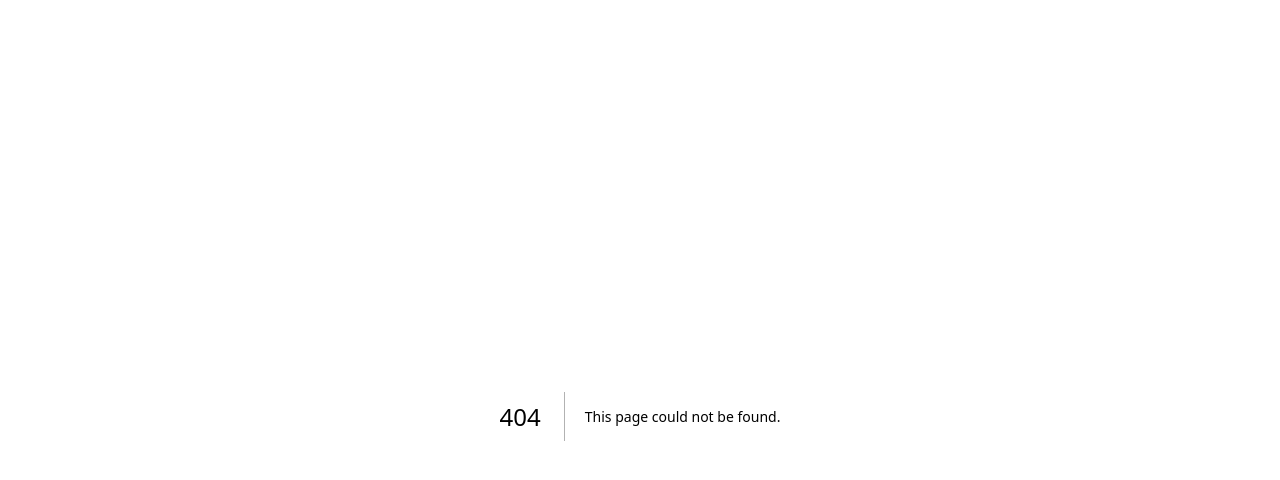
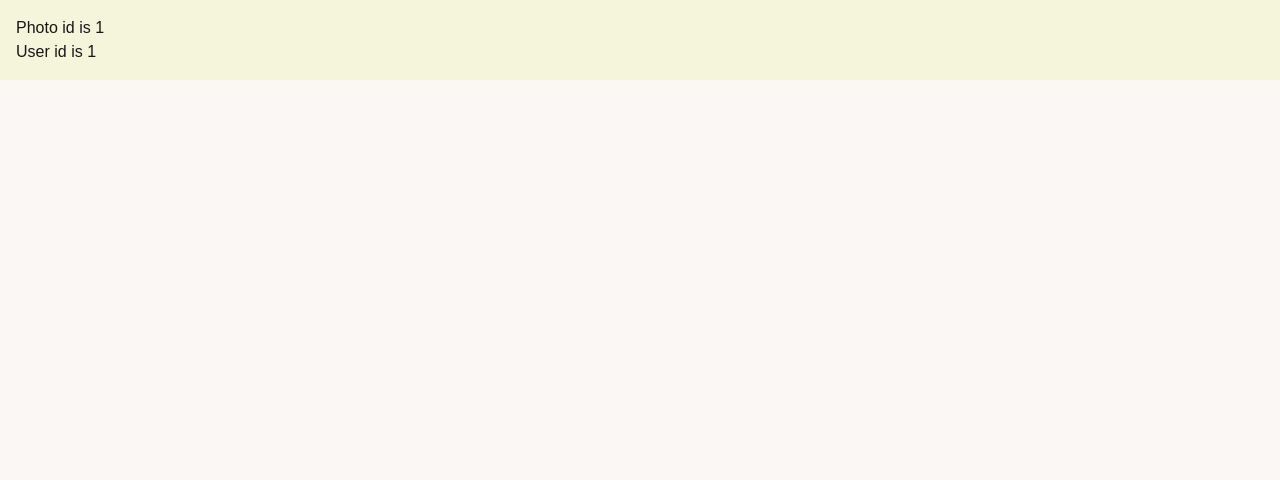
Before and after one commit to neda-jahadi/titan-1, a Next.js app: page /users/1/photos/1 in a window 1280 px wide. Before the commit this address had no page. Shown: the top 480 px of the page. Built offline with nearby package versions, Linux system fonts and the light colour scheme.

Commit message:
Dynamic routing

```diff
--- /dev/null
+++ b/app/users/[id]/photos/[photoId]/page.tsx
@@ -0,0 +1,15 @@
+import React from 'react'
+interface Props {
+    params : { id: number , photoId: number}
+}
+
+const PhotoDetail = (props: Props) => {
+  return (
+    <div>
+        <p>Photo id is {props.params.photoId}</p>
+        <p>User id is {props.params.id} </p>
+    </div>
+  )
+}
+
+export default PhotoDetail
--- /dev/null
+++ b/app/users/[id]/photos/page.tsx
@@ -0,0 +1,9 @@
+import React from 'react'
+
+const UserPhoto = () => {
+  return (
+    <div>User Photo page</div>
+  )
+}
+
+export default UserPhoto
```
